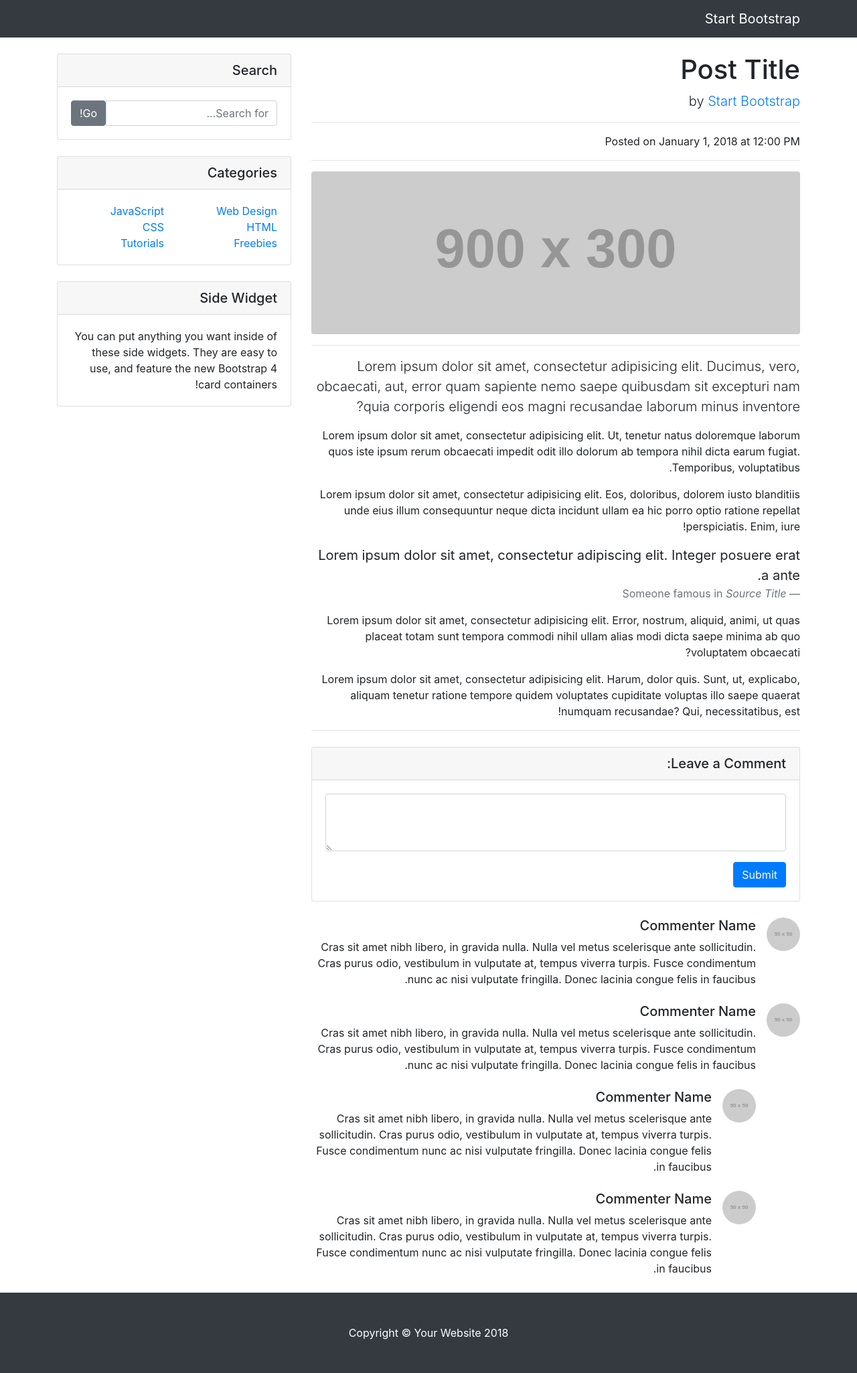
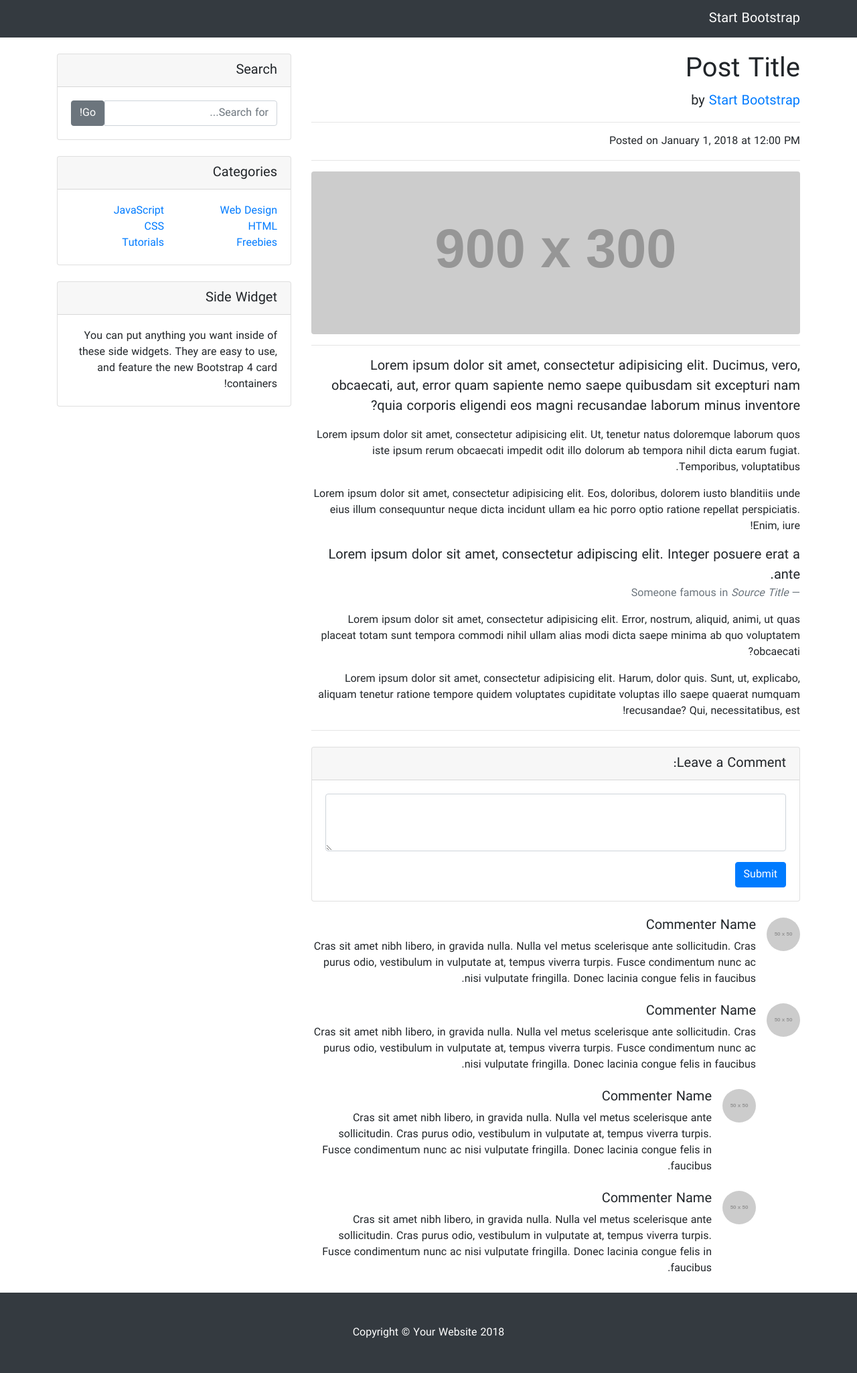
Before and after one commit to hamed-zeidabadi/CMS_PHP, a PHP site: page /index.php in a window 1280 px wide. Shown: the whole page at 67% size. Run offline with PHP 8.4, Linux system fonts and the light colour scheme; grey boxes labelled with a size stand in for pictures from a placeholder-image service; data that the repository does not hold is empty; some libraries are stand-ins or nearby versions.

Commit message:
Dynamic => navigation.php v.2

```diff
--- /dev/null
+++ b/style.css
@@ -0,0 +1,16 @@
+@font-face {
+  font-family: IRANSans;
+  src: url(../Font/IRANSans.ttf);
+}
+
+@font-face {
+  font-family: IRANSans_Bold;
+  src: url(../Font/IRANSans_Bold.ttf);
+}
+* {
+  margin: 0;
+  padding: 0;
+  box-sizing: border-box;
+  font-family: "IRANSans" !important ;
+  direction: rtl;
+}
```
Also changed, not shown: navigation.php (+0 -14 lines), Font/IRANSans.ttf (added), Font/IRANSans_Bold.ttf (added).
